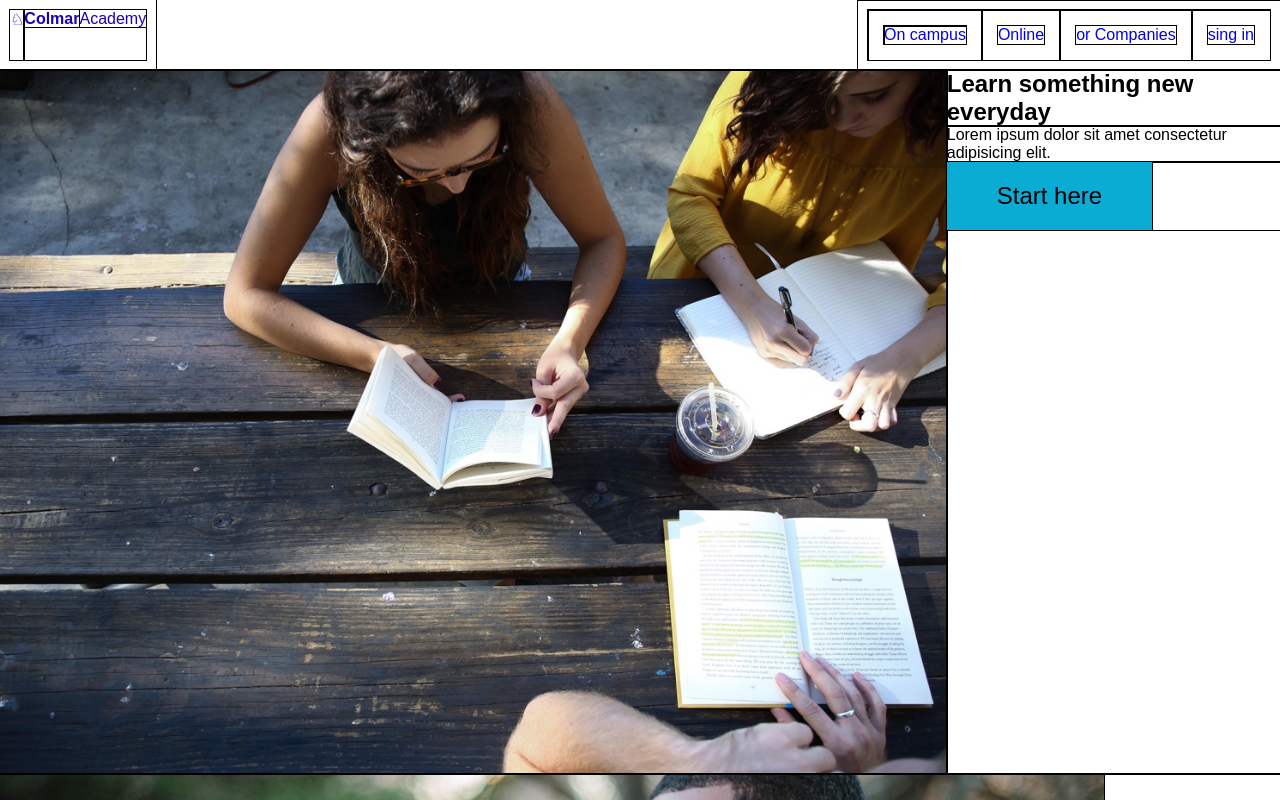
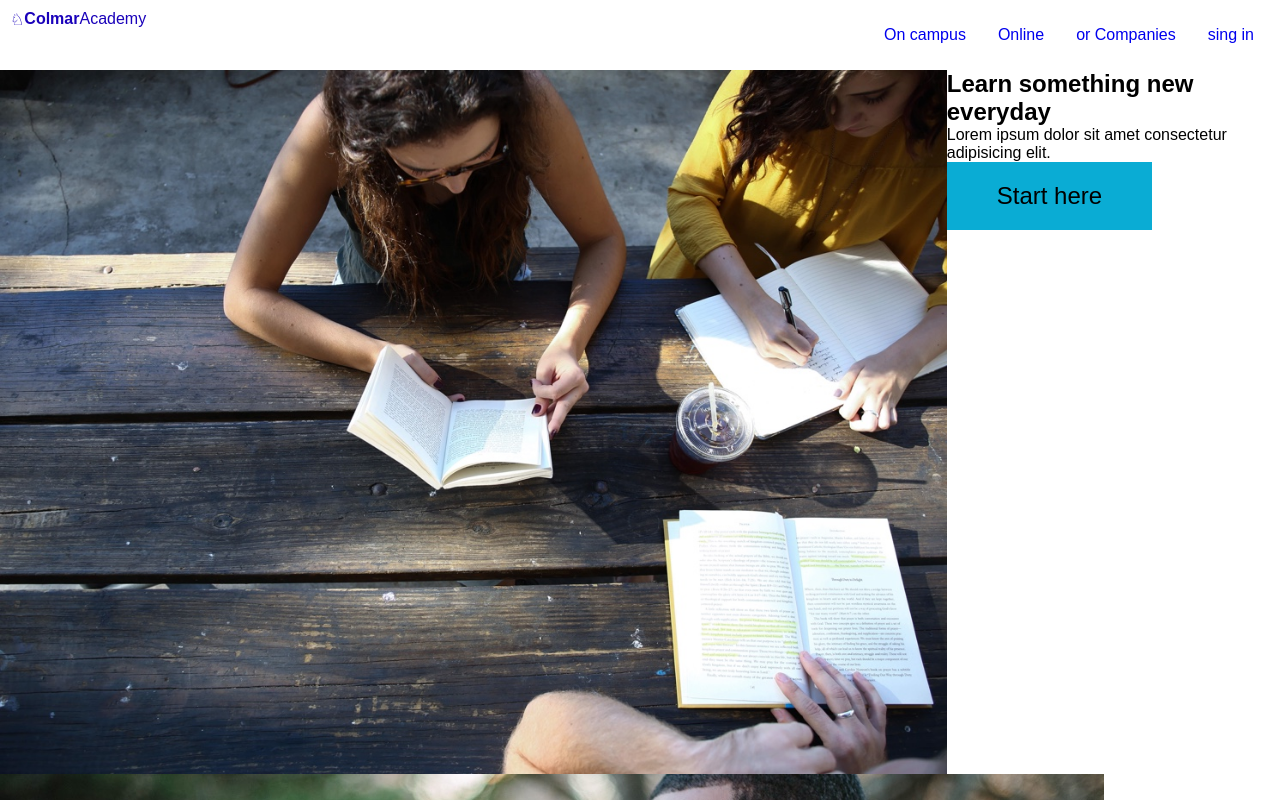
Before and after one commit to b4dr4bb1tz/30-soravit-colmar, a plain HTML site: page index.html in a window 1280 px wide. Shown: the top 800 px of the page. Drawn offline with Linux system fonts and the light colour scheme.

Commit message:
check point-afternoon, finished

```diff
--- a/style.css
+++ b/style.css
@@ -6,7 +6,8 @@
 }
 
 * {
-  outline: 1px solid black;
+  /* outline: 1px solid black; */
+  color: light gray;
 }
 
 .hero-img img {
@@ -22,6 +23,7 @@
   display: flex;
   align-content: center;
   justify-content: center;
+  color: black;
 }
 
 .menu {
@@ -33,6 +35,7 @@
 .menu-3,
 .menu-4 {
   padding: 16px;
+  font-color: black;
 }
 
 .hero-text {
@@ -63,6 +66,7 @@ a:hover {
 .logo-container {
   display: flex;
   justify-content: space-between;
+  background-color:  white;
 }
 
 a {
```
